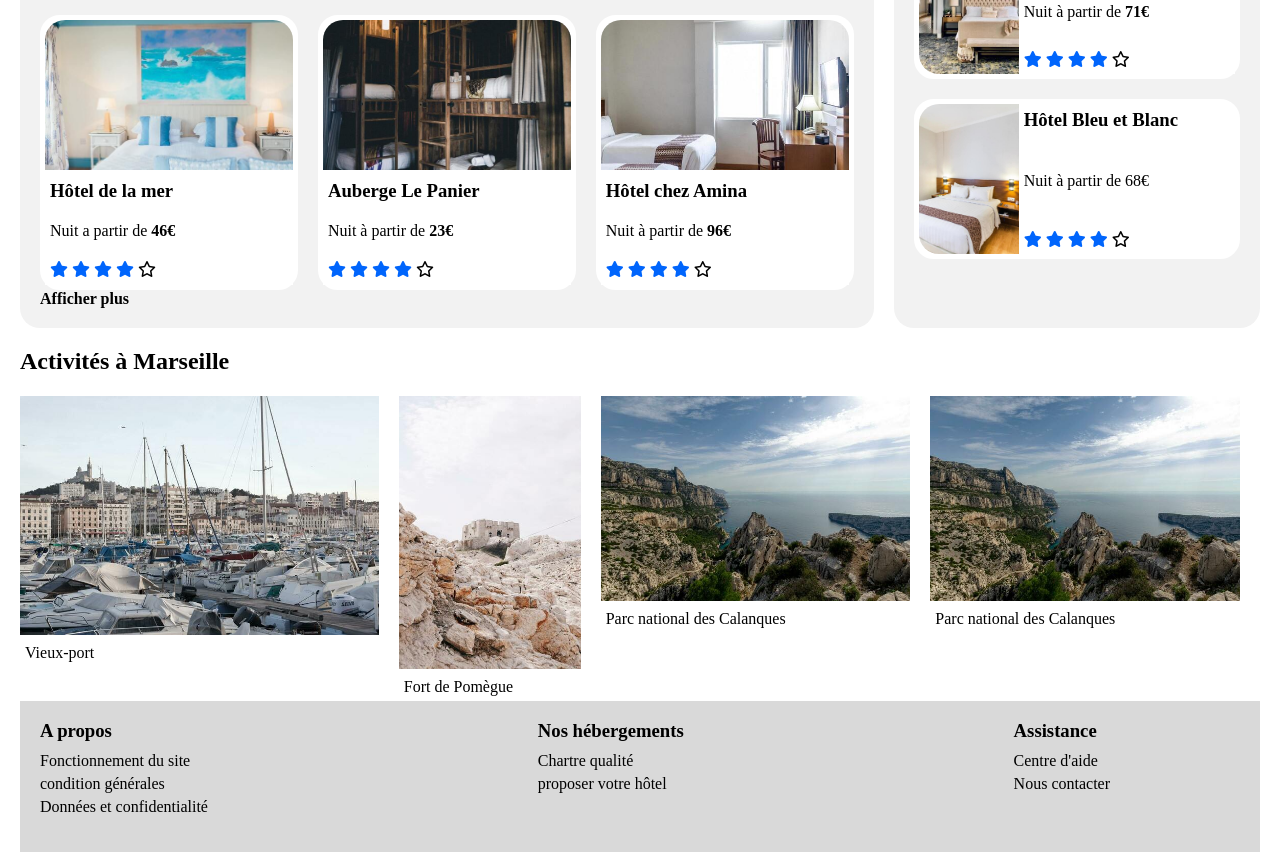
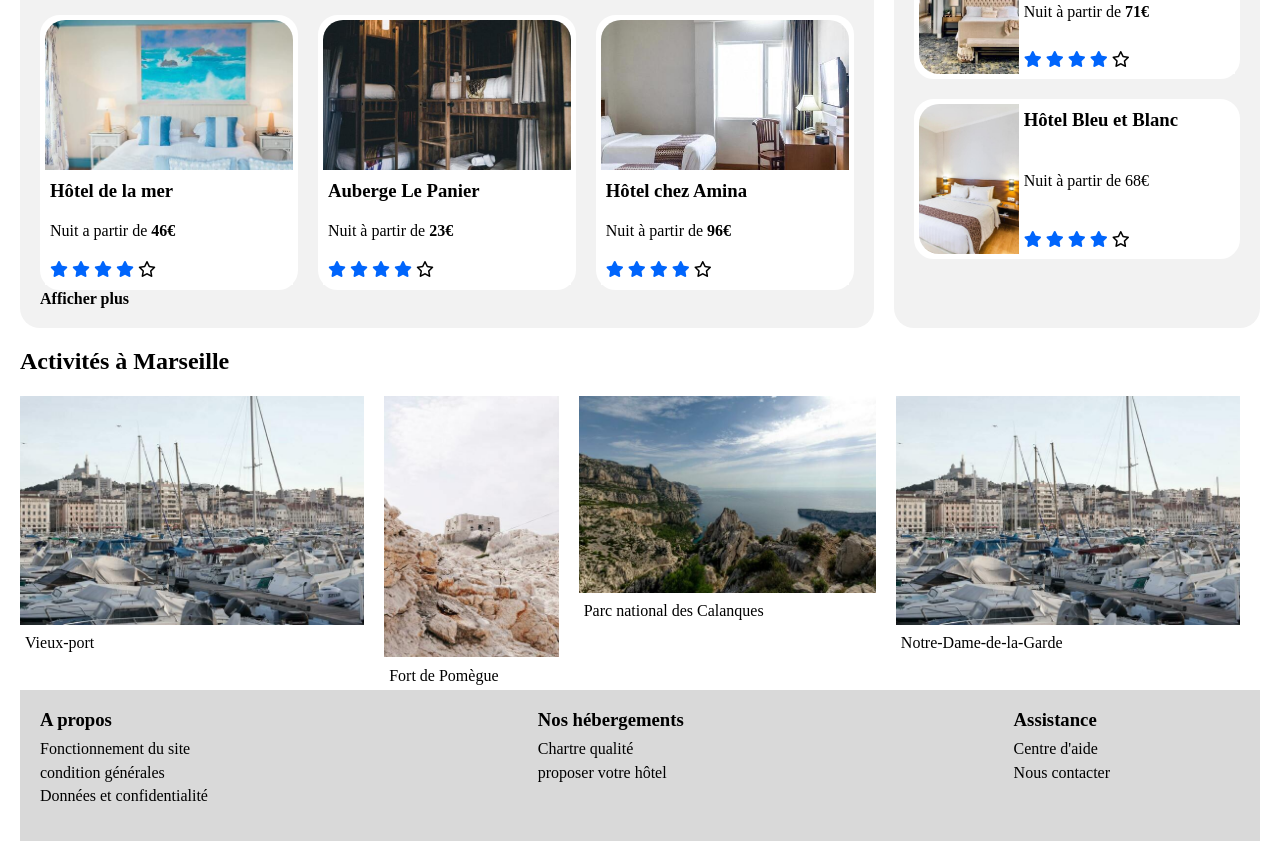
Before and after one commit to stive-gillet/booki, a plain HTML site: page index.html in a window 1280 px wide. Shown: the part 683-1535 px from the top of the page. Drawn offline with nearby package versions, Linux system fonts and the light colour scheme.

Commit message:
html Vfinal

```diff
--- a/index.html
+++ b/index.html
@@ -280,8 +280,8 @@
         </li>
         <a href="#">
             <figure>
-                <img src="images/activites/kilyan-sockalingum-NR8-cBCN3aI-unsplash.jpg" alt="parc national des calanque">
-                <figcaption>Parc national des Calanques</figcaption>
+                <img src="images/activites/reno-laithienne-QUgJhdY5Fyk-unsplash.jpg" alt="Notre-Dame-de-la-Garde">
+                <figcaption>Notre-Dame-de-la-Garde</figcaption>
             </figure>
         </a>
         <li>
```
